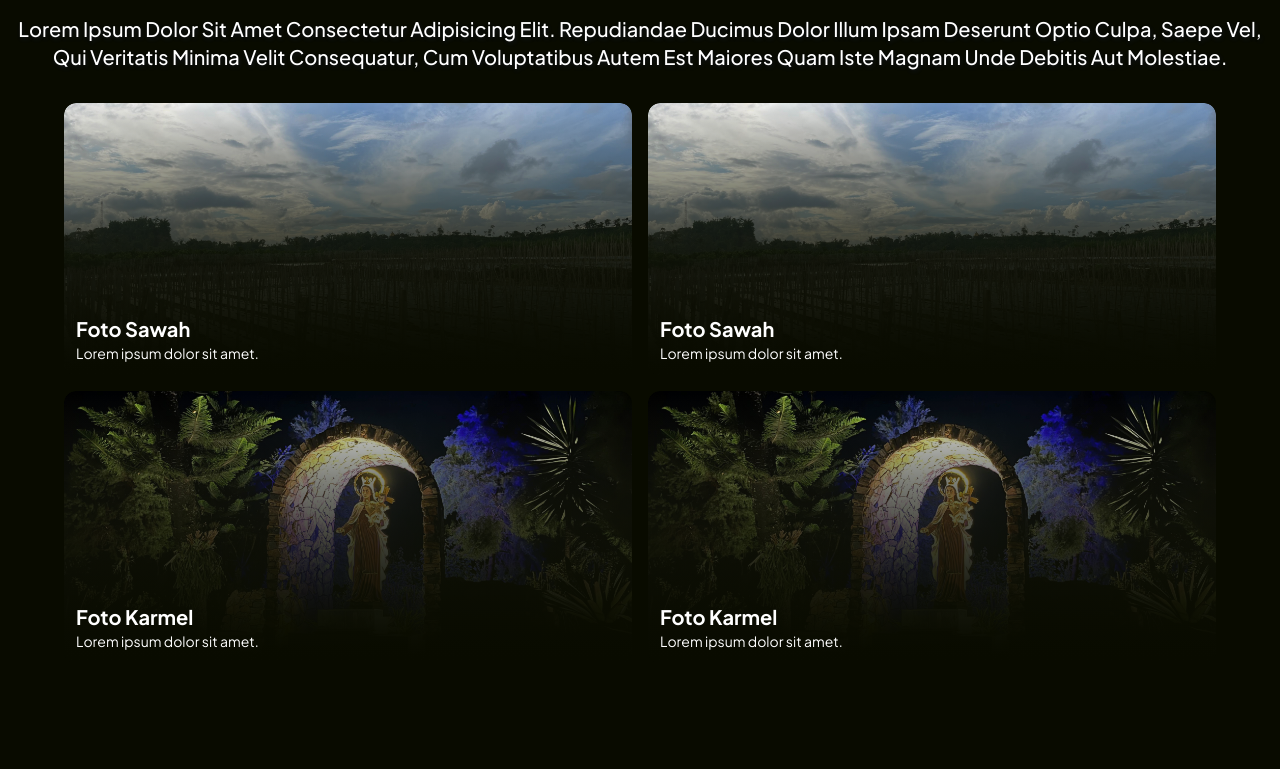
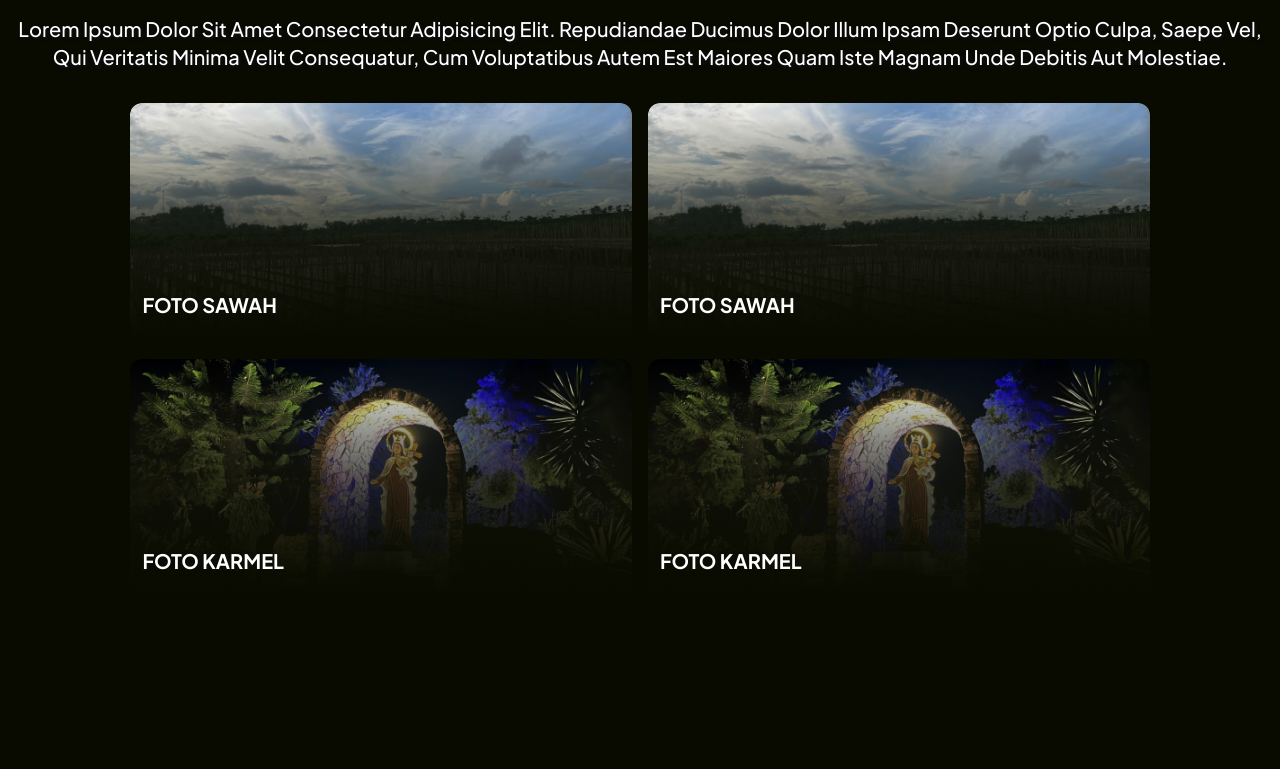
Before and after one commit to humamafif/landingpage-desa-ngadireso, a React (Vite) app: page / in a window 1280 px wide. Shown: the part 985-1754 px from the top of the page. Built offline with nearby package versions, Linux system fonts and the light colour scheme.

Commit message:
fix/fix rasio

```diff
--- a/src/components/Card.jsx
+++ b/src/components/Card.jsx
@@ -1,17 +1,17 @@
-export default function Card({ src, title, description }) {
+export default function Card({ src, title, description, isDescriptionVisible }) {
     return (
-        <div className="relative w-full h-1/2">
+        <div className="relative group overflow-hidden rounded-xl w-full h-60 lg:h-112">
             <img
-                className="w-full h-full object-cover rounded-xl"
-                src={src} alt="" />
-            <div className="absolute inset-0 flex flex-col items-start justify-end text-white p-3 bg-gradient-to-t from-canvas to-transparent rounded-xl">
-                <h2 className="text-md lg:text-xl font-bold">
+                className="w-full h-full object-cover transition-transform duration-300 ease-in-out transform group-hover:scale-110"
+                src={src} alt={title} />
+            <div className="absolute inset-0 flex flex-col items-start justify-end text-white p-3 bg-gradient-to-t from-canvas to-transparent rounded-xl transition-transform duration-300 ease-in-out transform translate-y-4 group-hover:translate-y-0">
+                <h2 className="text-md lg:text-xl font-bold uppercase pb-2">
                     {title}
                 </h2>
-                <p className="text-xs lg:text-sm">
+                <p className={`text-xs lg:text-sm transition-opacity duration-300 ease-in-out ${isDescriptionVisible ? 'block' : 'hidden'} group-hover:opacity-100 opacity-0`}>
                     {description}
                 </p>
             </div>
         </div>
-    )
+    );
 }
```
